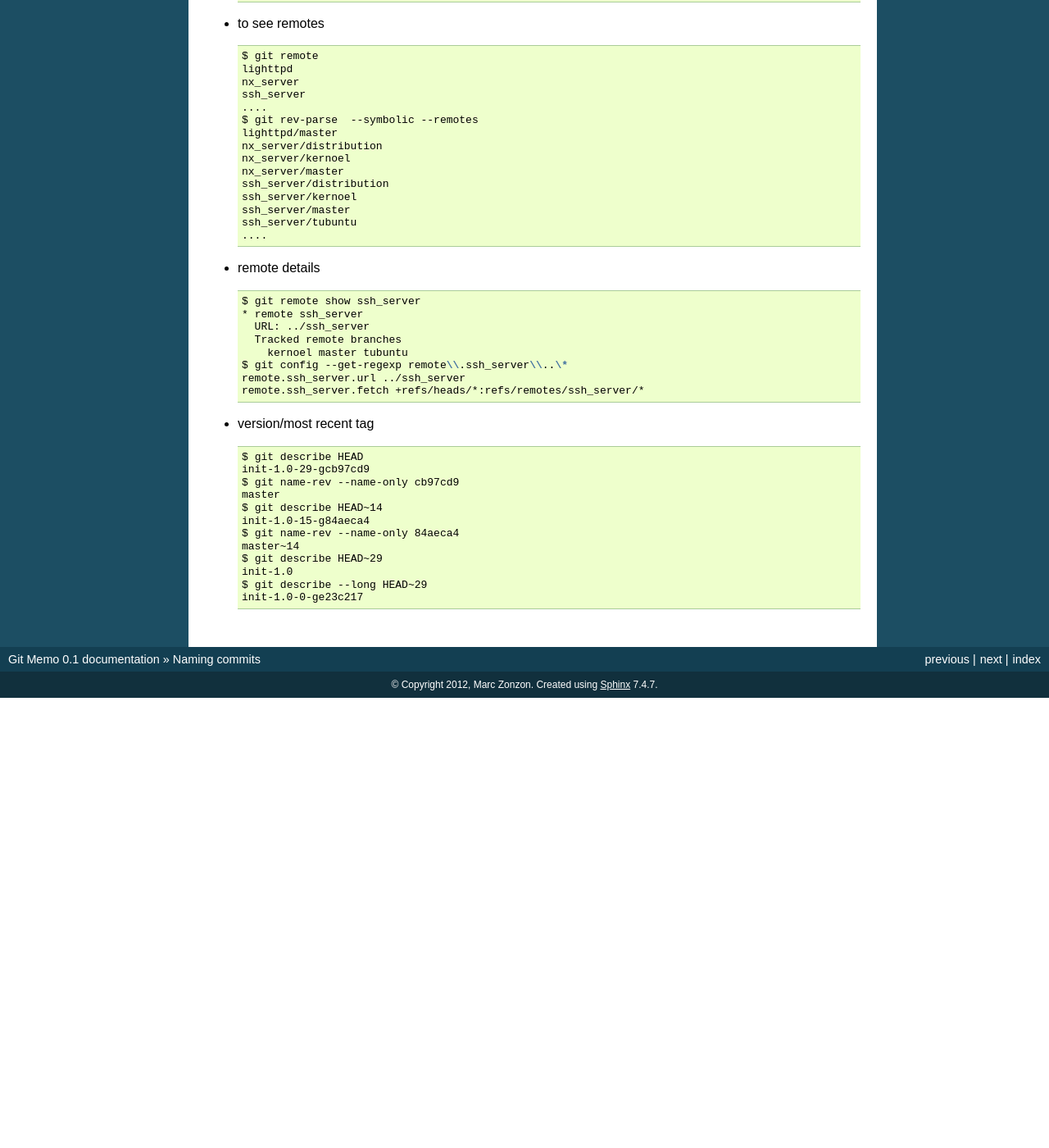
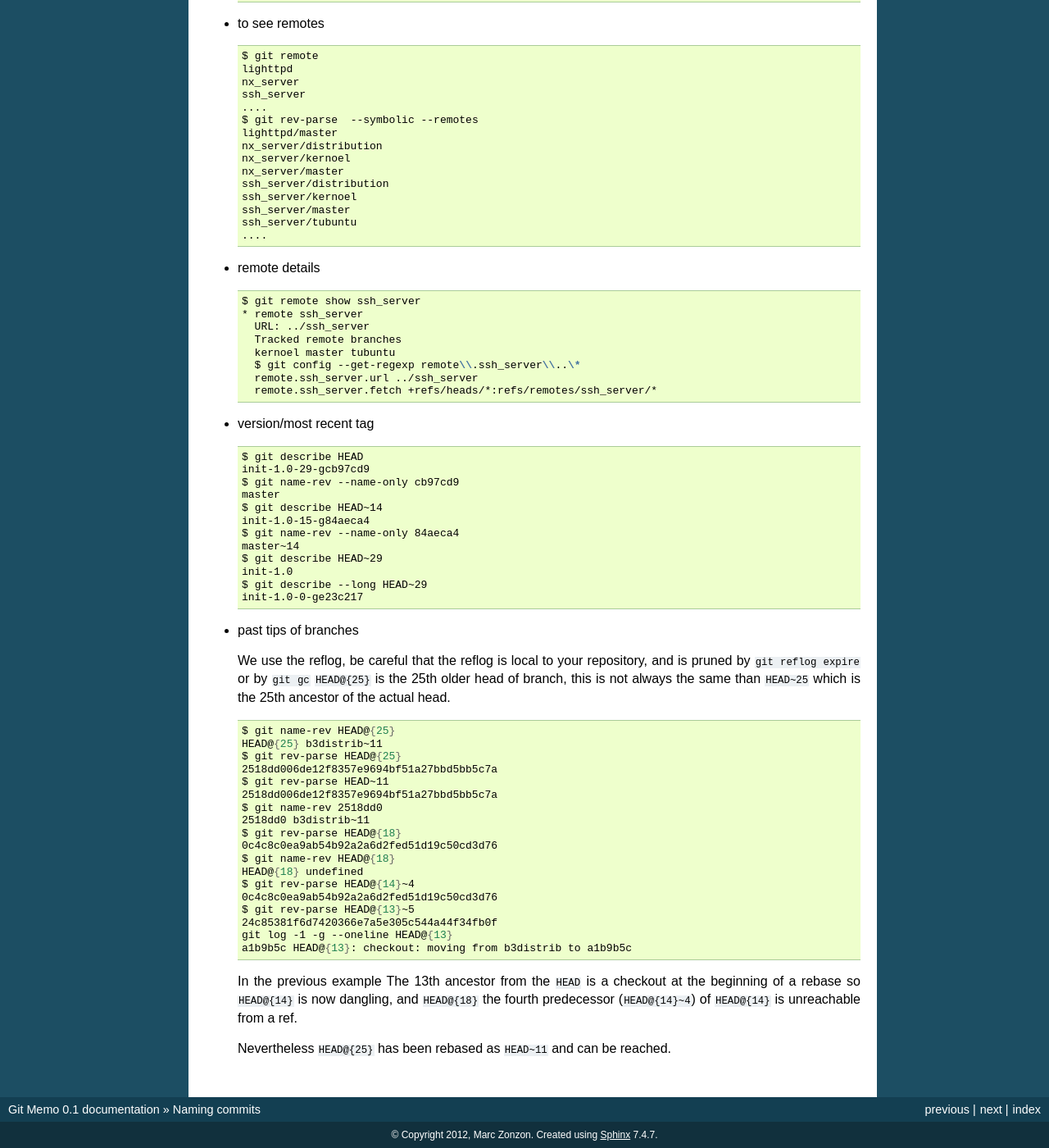
Before and after one commit to marczz/git-memo, a Sphinx documentation site: the page built from source/revparse.rst, in a window 1280 px wide and 1400 px high, scrolled down 752 px. Shown: the whole window at 82% size. Built offline with Sphinx 7.4.7, drawn with Linux system fonts in a browser that asks for light colours; before the commit the page ends 1603 px from its top, so only the background shows below that; some of the changed text lies outside the part shown.

Commit message:
revparse.rst: added reflog references

```diff
--- a/source/revparse.rst
+++ b/source/revparse.rst
@@ -1,105 +1,152 @@
+.. _naming_commits:
+
 Naming commits
 ==============
 
-See `rev parse <http://localhost/doc/git-doc/git-rev-parse.html>`_,
-`gitrevisions <http://localhost/doc/git-doc/gitrevisions.html>`_,
-`name-rev <http://localhost/doc/git/html/git-name-rev.html>`_,
-`describe <http://localhost/doc/git/html/git-describe.html>`_
+See :gitdoc:`git-rev-parse <git-rev-parse>`,
+:gitdoc:`gitrevisions <gitrevisions>`,
+:gitdoc:`git-name-rev <git-name-rev>`,
+:gitdoc:`git-describe <git-describe>`,
+:gitdoc:`git-reflog <git-reflog>`
 
--  To inspect your repository (and in scripts)
+-   To inspect your repository (and in scripts)
 
-   ::
+    ::
 
-       $ pwd
-       /home/marc/bash/lib
-       $ git rev-parse  --is-inside-git-dir
-       false
-       $ git rev-parse  --is-inside-work-tree
-       true
-       $ git rev-parse --git-dir
-       /shared/home/marc/bash/.git
-       $ git rev-parse --show-cdup
-       ../
-       $ git rev-parse --show-prefix
-       lib/
+        $ pwd
+        /home/marc/bash/lib
+        $ git rev-parse  --is-inside-git-dir
+        false
+        $ git rev-parse  --is-inside-work-tree
+        true
+        $ git rev-parse --git-dir
+        /shared/home/marc/bash/.git
+        $ git rev-parse --show-cdup
+        ../
+        $ git rev-parse --show-prefix
+        lib/
 
--  translating symbolic <-> sha
+-   translating symbolic <-> sha
 
-   ::
+    ::
 
-       $ git rev-parse --symbolic-full-name HEAD
-       refs/heads/master
-       $ git symbolic-ref HEAD
-       refs/heads/master
-       $ git name-rev --name-only HEAD
-       master
-       $ git rev-parse  HEAD~3
-       25f4b1d58e20f2026a36d80073654f52b055537b
-       $ git name-rev --name-only 25f4b1d58e20
-       master~3
+        $ git rev-parse --symbolic-full-name HEAD
+        refs/heads/master
+        $ git symbolic-ref HEAD
+        refs/heads/master
+        $ git name-rev --name-only HEAD
+        master
+        $ git rev-parse  HEAD~3
+        25f4b1d58e20f2026a36d80073654f52b055537b
+        $ git name-rev --name-only 25f4b1d58e20
+        master~3
 
--  find the hash of some file
+-   find the hash of some file
 
-   -  Look at `Pro Git: Git
-      Objects <http://progit.org/book/ch9-2.html>`_ for details
-   -  `Discussion by Linus
-      Torvald <http://article.gmane.org/gmane.comp.version-control.git/44849>`_
+    -   Look at `Pro Git: Git Objects
+        <http://progit.org/book/ch9-2.html>`_ for details
 
-   ::
+        -   `Discussion by Linus Torvald
+            <http://article.gmane.org/gmane.comp.version-control.git/44849>`_
 
-       git hash-object <file>
-       cat <file> | git hash-object --stdin
-       (/usr/bin/stat  --printf "blob %s\0" calculette.c; cat calculette.c) | sha1sum
+    ::
 
--  to see remotes
+        git hash-object <file>
+        cat <file> | git hash-object --stdin
+        (/usr/bin/stat  --printf "blob %s\0" calculette.c; cat calculette.c) | sha1sum
 
-   ::
+-   to see remotes
 
-       $ git remote
-       lighttpd
-       nx_server
-       ssh_server
-       ....
-       $ git rev-parse  --symbolic --remotes
-       lighttpd/master
-       nx_server/distribution
-       nx_server/kernoel
-       nx_server/master
-       ssh_server/distribution
-       ssh_server/kernoel
-       ssh_server/master
-       ssh_server/tubuntu
-       ....
+    ::
 
--  remote details
+        $ git remote
+        lighttpd
+        nx_server
+        ssh_server
+        ....
+        $ git rev-parse  --symbolic --remotes
+        lighttpd/master
+        nx_server/distribution
+        nx_server/kernoel
+        nx_server/master
+        ssh_server/distribution
+        ssh_server/kernoel
+        ssh_server/master
+        ssh_server/tubuntu
+        ....
 
-   ::
+-   remote details
 
-       $ git remote show ssh_server
-       * remote ssh_server
-         URL: ../ssh_server
-         Tracked remote branches
-           kernoel master tubuntu
-       $ git config --get-regexp remote\\.ssh_server\\..\*
-       remote.ssh_server.url ../ssh_server
-       remote.ssh_server.fetch +refs/heads/*:refs/remotes/ssh_server/*
+    ::
 
--  version/most recent tag
+        $ git remote show ssh_server
+        * remote ssh_server
+          URL: ../ssh_server
+          Tracked remote branches
+          kernoel master tubuntu
+          $ git config --get-regexp remote\\.ssh_server\\..\*
+          remote.ssh_server.url ../ssh_server
+          remote.ssh_server.fetch +refs/heads/*:refs/remotes/ssh_server/*
 
-   ::
+-   version/most recent tag
 
-       $ git describe HEAD
-       init-1.0-29-gcb97cd9
-       $ git name-rev --name-only cb97cd9
-       master
-       $ git describe HEAD~14
-       init-1.0-15-g84aeca4
-       $ git name-rev --name-only 84aeca4
-       master~14
-       $ git describe HEAD~29
-       init-1.0
-       $ git describe --long HEAD~29
-       init-1.0-0-ge23c217
+    ::
+
+        $ git describe HEAD
+        init-1.0-29-gcb97cd9
+        $ git name-rev --name-only cb97cd9
+        master
+        $ git describe HEAD~14
+        init-1.0-15-g84aeca4
+        $ git name-rev --name-only 84aeca4
+        master~14
+        $ git describe HEAD~29
+        init-1.0
+        $ git describe --long HEAD~29
+        init-1.0-0-ge23c217
+
+
+-   past tips of branches
+
+    We use the reflog, be careful that the reflog is local to your
+    repository, and is pruned by ``git reflog expire`` or by ``git gc``
+    ``HEAD@{25}`` is the 25th older head of branch, this is not always
+    the same than ``HEAD~25`` which is the 25th ancestor of the
+    actual head.
+    ::
+
+        $ git name-rev HEAD@{25}
+        HEAD@{25} b3distrib~11
+        $ git rev-parse HEAD@{25}
+        2518dd006de12f8357e9694bf51a27bbd5bb5c7a
+        $ git rev-parse HEAD~11
+        2518dd006de12f8357e9694bf51a27bbd5bb5c7a
+        $ git name-rev 2518dd0
+        2518dd0 b3distrib~11
+        $ git rev-parse HEAD@{18}
+        0c4c8c0ea9ab54b92a2a6d2fed51d19c50cd3d76
+        $ git name-rev HEAD@{18}
+        HEAD@{18} undefined
+        $ git rev-parse HEAD@{14}~4
+        0c4c8c0ea9ab54b92a2a6d2fed51d19c50cd3d76
+        $ git rev-parse HEAD@{13}~5
+        24c85381f6d7420366e7a5e305c544a44f34fb0f
+        git log -1 -g --oneline HEAD@{13}
+        a1b9b5c HEAD@{13}: checkout: moving from b3distrib to a1b9b5c
+
+    In the previous example The 13th ancestor from the ``HEAD`` is a
+    checkout at the beginning of a rebase so ``HEAD@{14}`` is now
+    dangling, and ``HEAD@{18}`` the fourth predecessor (``HEAD@{14}~4``) of
+    ``HEAD@{14}`` is unreachable from a ref.
+
+    Nevertheless ``HEAD@{25}`` has been rebased as  ``HEAD~11`` and
+    can be reached.
+
+
+
+
+
+
 
 ..  local variables
 
```
